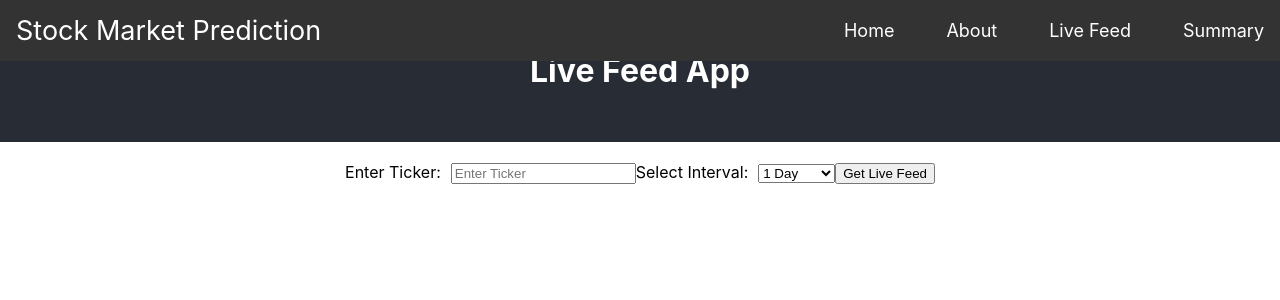
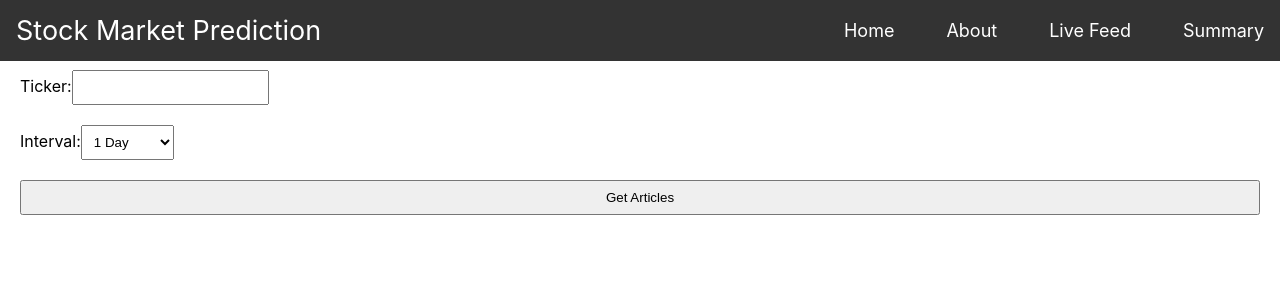
Before and after one commit to maanvi24/Data_Mining_Project, a React (Create React App) app in the folder Website/: page /live-feed in a window 1280 px wide. Shown: the top 300 px of the page. Built offline with nearby package versions, Linux system fonts and the light colour scheme.

Commit message:
UPDATE LIVEFEED

```diff
--- a/Website/src/Pages/LiveFeed.js
+++ b/Website/src/Pages/LiveFeed.js
@@ -1,137 +1,163 @@
+
 import React, { useState } from 'react';
+import axios from 'axios';
+const styles = {
+  liveFeedContainer: {
+    margin: '20px',
+    marginTop: '70px',
+  },
+  form: {
+    display: 'flex',
+    flexDirection: 'column',
+    marginBottom: '20px',
+  },
+  label: {
+    marginBottom: '10px',
+  },
+  input: {
+    marginBottom: '10px',
+    padding: '8px',
+  },
+  select: {
+    marginBottom: '10px',
+    padding: '8px',
+  },
+  button: {
+    marginBottom: '10px',
+    padding: '8px',
+    cursor: 'pointer',
+    transition: 'background-color 0.3s',
+  },
+  link: {
+    color: '#007BFF',
+    textDecoration: 'underline',
+    cursor: 'pointer',
+  },
+  errorMessage: {
+    color: 'red',
+  },
+  table: {
+    width: '100%',
+    borderCollapse: 'collapse',
+    marginTop: '20px',
+  },
+  th: {
+    border: '1px solid #ddd',
+    padding: '8px',
+    textAlign: 'left',
+    backgroundColor: '#f2f2f2',
+  },
+  td: {
+    border: '1px solid #ddd',
+    padding: '8px',
+    textAlign: 'left',
+  },
+};
 
-// Define the LiveFeed component
 const LiveFeed = () => {
-  // State hooks for managing input, articles, and error
   const [ticker, setTicker] = useState('');
-  const [selectedInterval, setSelectedInterval] = useState('1d');
+  const [interval, setInterval] = useState('1d');
   const [articles, setArticles] = useState([]);
-  const [error, setError] = useState('');
+  const [loading, setLoading] = useState(false);
+  const [error, setError] = useState(null);
 
-  // Function to fetch articles based on user input
-  const getArticles = async () => {
-    try {
-      const response = await fetch('http://127.0.0.1:5000/get_articles', {
-        method: 'POST',
-        headers: {
-          'Content-Type': 'application/json',
-        },
-        body: JSON.stringify({ ticker, selected_interval: selectedInterval }),
-      });
-
-      const result = await response.json();
-
-      if (result.success) {
-        setArticles(result.articles);
-        setError('');
-      } else {
-        setArticles([]);
-        setError(result.error);
-      }
-    } catch (error) {
-      console.error('Error:', error);
-      setArticles([]);
-      setError('An error occurred while fetching data.');
+  const handleInputChange = (e) => {
+    const { name, value } = e.target;
+    if (name === 'ticker') {
+      setTicker(value);
+    } else if (name === 'interval') {
+      setInterval(value);
     }
   };
 
-  // JSX structure for rendering the component
+  const handleSubmit = async (e) => {
+    e.preventDefault();
+    setLoading(true);
+    setError(null);
+
+    try {
+      // Simulate delay for loading
+      await new Promise((resolve) => setTimeout(resolve, 1500));
+
+      const response = await axios.post('http://127.0.0.1:5000/get_articles', { ticker, interval });
+      setArticles(response.data.articles);
+    } catch (error) {
+      setError('Error fetching articles. Please try again.');
+    } finally {
+      setLoading(false);
+    }
+  };
+
   return (
-    <div className="Livefeed">
-      {/* Inline styles for styling purposes */}
-      <style>
-        {`
-          .Livefeed {
-            text-align: center;
-          }
-
-          .Livefeed-header {
-            background-color: #282c34;
-            padding: 30px;
-            color: white;
-          }
-
-          .Livefeed-content {
-            margin-top: 20px;
-          }
-
-          label {
-            margin-right: 10px;
-          }
-
-          input,
-          select,
-          button {
-            margin-bottom: 10px;
-          }
-
-          /* Style for each article box */
-          .article-box {
-            border: 1px solid #ccc;
-            padding: 10px;
-            margin-bottom: 10px;
-          }
-        `}
-      </style>
-      {/* Header */}
-      <header className="Livefeed-header">
-        <h1>Live Feed App</h1>
-      </header>
-      {/* Content */}
-      <div className="Livefeed-content">
-        {/* Input and selection elements */}
-        <label htmlFor="ticker">Enter Ticker:</label>
+    <div style={styles.liveFeedContainer}>
+      <form style={styles.form} onSubmit={handleSubmit}>
+        <label style={styles.label}>
+          Ticker:
           <input
             type="text"
-          id="ticker"
-          placeholder="Enter Ticker"
+            name="ticker"
             value={ticker}
-          onChange={(e) => setTicker(e.target.value)}
+            onChange={handleInputChange}
+            style={styles.input}
+            required
           />
-
-        <label htmlFor="interval">Select Interval:</label>
-        <select
-          id="interval"
-          value={selectedInterval}
-          onChange={(e) => setSelectedInterval(e.target.value)}
-        >
+        </label>
+        <label style={styles.label}>
+          Interval:
+          <select name="interval" value={interval} onChange={handleInputChange} style={styles.select}>
             <option value="1d">1 Day</option>
             <option value="1w">1 Week</option>
             <option value="1m">1 Month</option>
             <option value="3m">3 Months</option>
             <option value="6m">6 Months</option>
           </select>
+        </label>
+        <button type="submit" disabled={loading} style={styles.button}>
+          {loading ? 'Loading...' : 'Get Articles'}
+        </button>
+      </form>
 
-        {/* Button to trigger fetching of articles */}
-        <button onClick={getArticles}>Get Live Feed</button>
+      {error && <p style={styles.errorMessage}>{error}</p>}
 
-        {/* Display articles */}
-        <div id="result">
-          {error && <p>Error: {error}</p>}
       {articles.length > 0 && (
-            <>
-              <h2>Articles:</h2>
-              {/* Map over articles and create a styled box for each */}
+        <table style={styles.table}>
+          <thead>
+            <tr>
+              <th style={styles.th}>URL</th>
+              <th style={styles.th}>Date Published</th>
+              <th style={styles.th}>Likelihood</th>
+              <th style={styles.th}>Model Prediction</th>
+              <th style={styles.th}>Actual</th>
+              <th style={styles.th}>Open Price</th>
+              <th style={styles.th}>Close Price</th>
+            </tr>
+          </thead>
+          <tbody>
             {articles.map((article, index) => (
-                <div key={index} className="article-box">
-                  <p>
-                    <strong>{article.title}</strong> - {article.date_published}
-                  </p>
-                  <p>{article.summary}</p>
-                  <p>
-                    <a href={article.url} target="_blank" rel="noopener noreferrer">
-                      Read More
+              <React.Fragment key={index}>
+                <tr>
+                  <td style={styles.td}>
+                    <a href={article.URL} target="_blank" rel="noopener noreferrer" style={styles.link}>
+                      Click Here
                     </a>
-                  </p>
-                </div>
+                  </td>
+                  <td style={styles.td}>{article['Date Published']}</td>
+                  <td style={styles.td}>{article.Likelihood}</td>
+                  <td style={styles.td}>{article['Model Prediction']}</td>
+                  <td style={styles.td}>{article.Actual}</td>
+                  <td style={styles.td}>{article['Open Price']}</td>
+                  <td style={styles.td}>{article['Close Price']}</td>
+                </tr>
+                <tr>
+                  <td colSpan="7" style={{ height: '10px' }}></td>
+                </tr>
+              </React.Fragment>
             ))}
-            </>
+          </tbody>
+        </table>
       )}
-        </div>
-      </div>
     </div>
   );
 };
 
-// Export the LiveFeed component
 export default LiveFeed;
```
Lines whose indentation alone changed are shown as unchanged.
